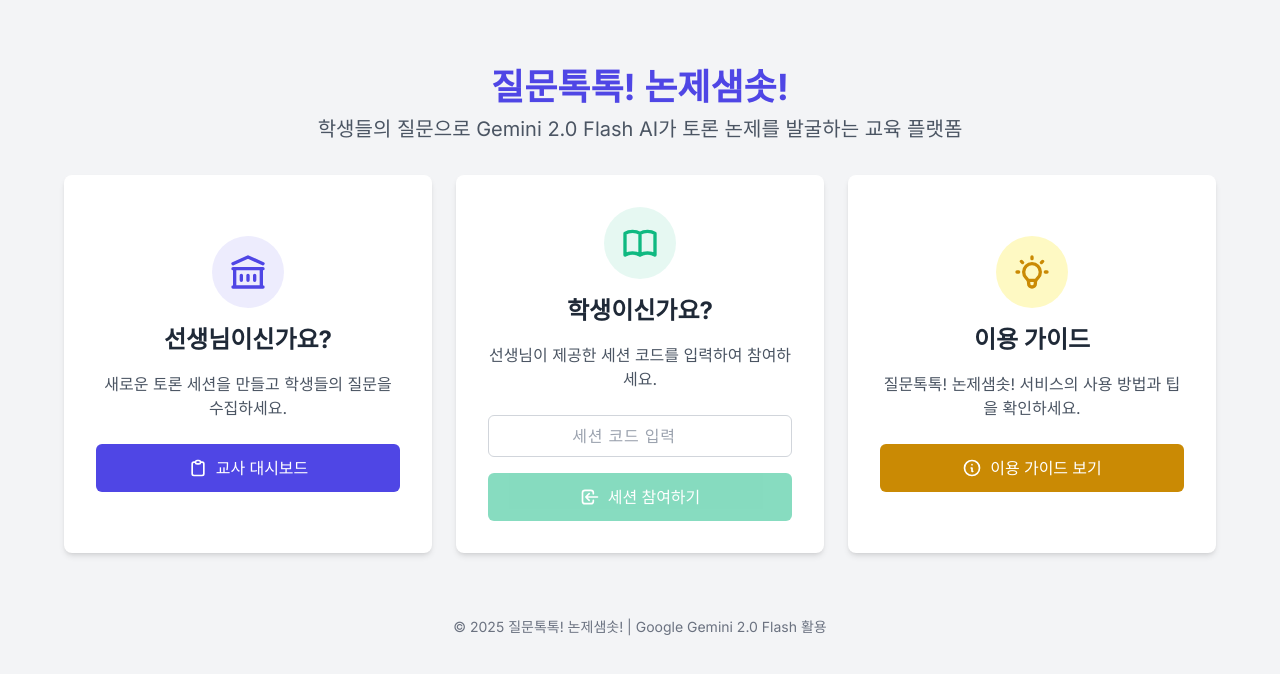
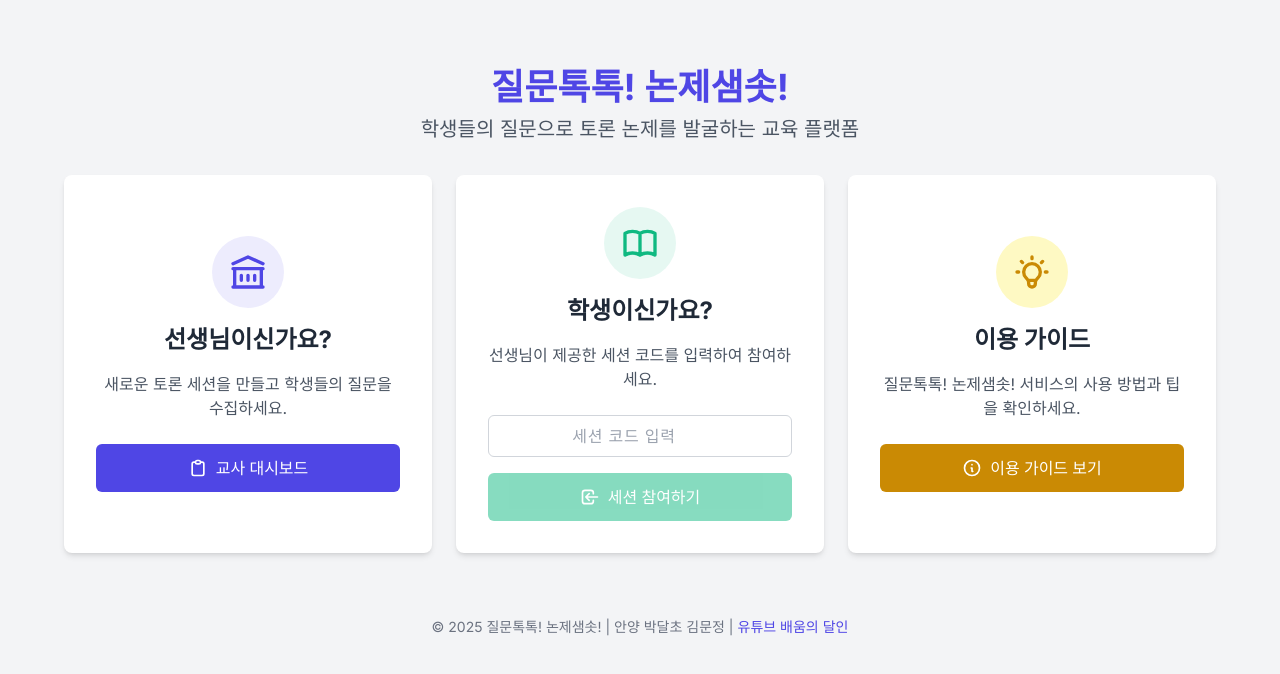
Before and after one commit to reallygood83/theme, a Next.js app: page / in a window 1280 px wide. Shown: the top 674 px of the page. Built offline with nearby package versions, Linux system fonts and the light colour scheme; no server answers.

Commit message:
Update homepage description and footer

```diff
--- a/app/page.tsx
+++ b/app/page.tsx
@@ -15,7 +15,7 @@ export default function Home() {
           <span className="sm:hidden">질문톡톡!</span>
         </h1>
         <p className="text-lg md:text-xl text-gray-600 max-w-2xl">
-          학생들의 질문으로 Gemini 2.0 Flash AI가 토론 논제를 발굴하는 교육 플랫폼
+          학생들의 질문으로 토론 논제를 발굴하는 교육 플랫폼
         </p>
       </div>
 
@@ -107,7 +107,15 @@ export default function Home() {
 
       <div className="mt-6 md:mt-8 text-center">
         <p className="text-xs md:text-sm text-gray-500">
-          © 2025 질문톡톡! 논제샘솟! | Google Gemini 2.0 Flash 활용
+          © 2025 질문톡톡! 논제샘솟! | 안양 박달초 김문정 |
+          <a
+            href="https://www.youtube.com/@%EB%B0%B0%EC%9B%80%EC%9D%98%EB%8B%AC%EC%9D%B8-p5v"
+            target="_blank"
+            rel="noopener noreferrer"
+            className="text-primary hover:underline ml-1"
+          >
+            유튜브 배움의 달인
+          </a>
         </p>
       </div>
     </div>
```
